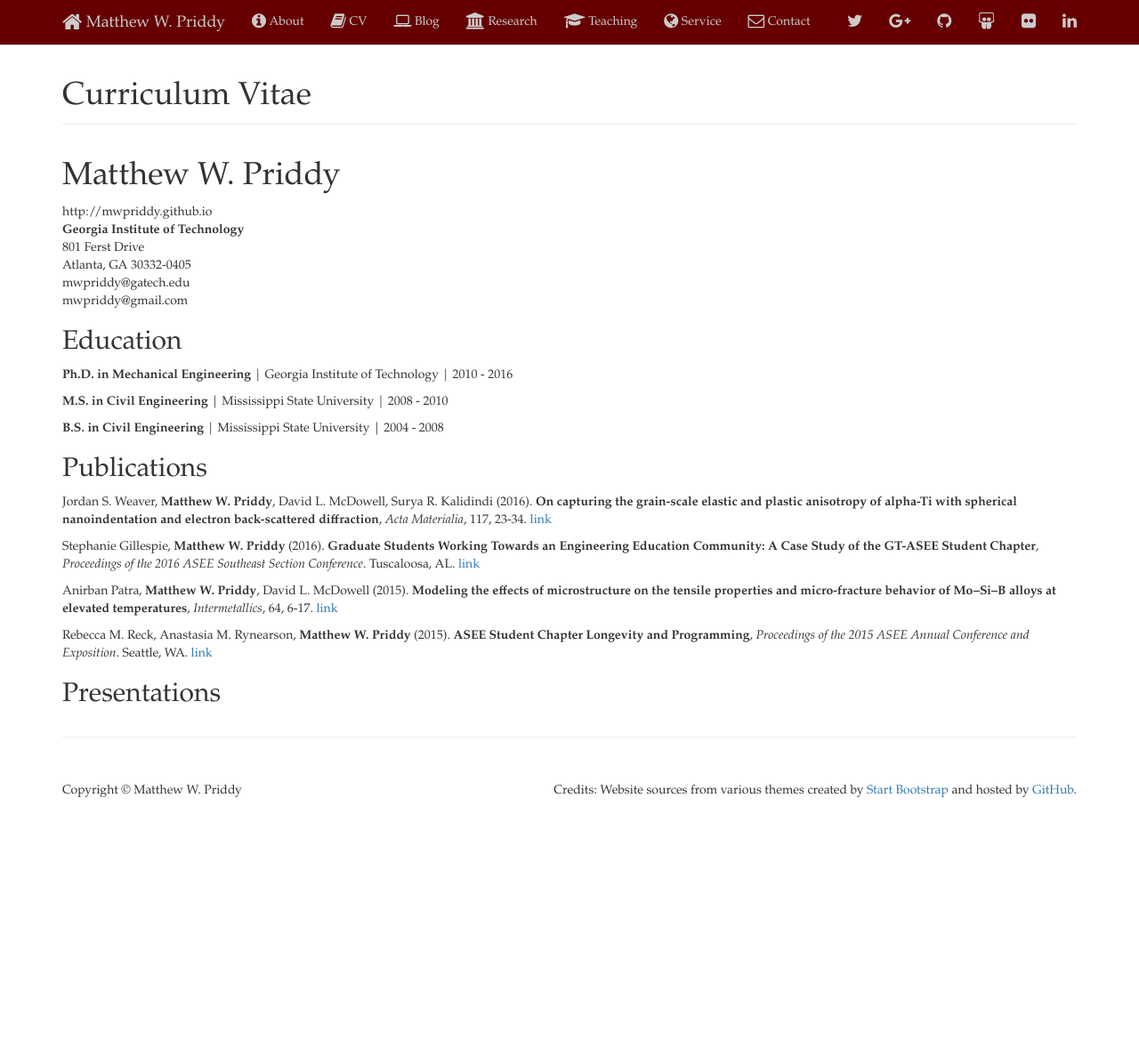
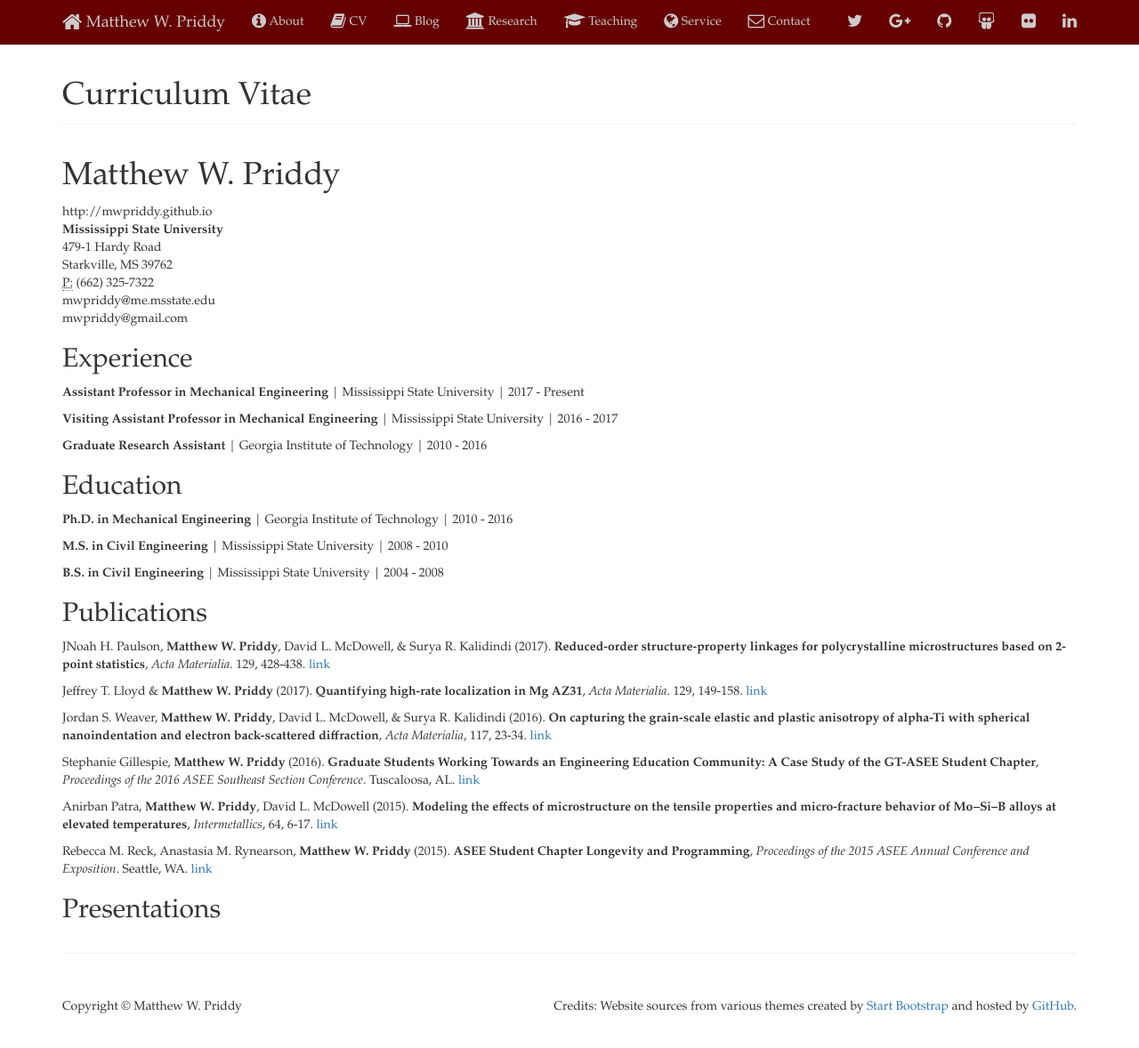
Before and after one commit to mwpriddy/mwpriddy.github.io, a Jekyll site: the page built from cv/index.html, in a window 1280 px wide and 1192 px high. Shown: the top 1178 px of the window at 89% size. Built offline with Jekyll 4.4.1, drawn with Linux system fonts in a browser that asks for light colours; nearby versions of some CDN libraries; comment, search, counter and statistics services are not loaded.

Commit message:
update position and publications.  add experience.

```diff
--- a/cv/index.html
+++ b/cv/index.html
@@ -13,13 +13,18 @@ title: Curriculum Vitae
 		<h1>Matthew W. Priddy</h1>
 		<address>
 		http://mwpriddy.github.io<br>
-		<strong>Georgia Institute of Technology</strong><br>
-		801 Ferst Drive<br>
-		Atlanta, GA 30332-0405<br>
-	<!--	<abbr title="phone">P:</abbr> (123) 456-7890<br> -->
-		<span class="obfuscate">mwpriddy@gatech.edu</span><br>
+		<strong>Mississippi State University</strong><br>
+		479-1 Hardy Road<br>
+		Starkville, MS 39762<br>
+		<abbr title="Office Phone">P:</abbr> (662) 325-7322<br>
+		<span class="obfuscate">mwpriddy@me.msstate.edu</span><br>
 		<span class="obfuscate">mwpriddy@gmail.com</span>
 		</address>
+
+		<h2>Experience</h2>
+		<p><strong>Assistant Professor in Mechanical Engineering</strong> | Mississippi State University | 2017 - Present</p>
+		<p><strong>Visiting Assistant Professor in Mechanical Engineering</strong> | Mississippi State University | 2016 - 2017</p>
+		<p><strong>Graduate Research Assistant</strong> | Georgia Institute of Technology | 2010 - 2016</p>
 
 		<h2>Education</h2>
 		<p><strong>Ph.D. in Mechanical Engineering</strong> | Georgia Institute of Technology | 2010 - 2016</p>
@@ -27,11 +32,15 @@ title: Curriculum Vitae
 		<p><strong>B.S. in Civil Engineering</strong> | Mississippi State University | 2004 - 2008</p>
 
 		<h2>Publications</h2>
-		<p>Jordan S. Weaver, <strong>Matthew W. Priddy</strong>, David L. McDowell, Surya R. Kalidindi (2016). <strong>On capturing the grain-scale elastic and plastic anisotropy of alpha-Ti with spherical nanoindentation and electron back-scattered diffraction</strong>, <em>Acta Materialia</em>, 117, 23-34. <a href="http://www.sciencedirect.com/science/article/pii/S1359645416304840" target="_blank">link</a></p>
+
+		<p>JNoah H. Paulson, <strong>Matthew W. Priddy</strong>, David L. McDowell, &amp Surya R. Kalidindi (2017). <strong>Reduced-order structure-property linkages for polycrystalline microstructures based on 2-point statistics</strong>, <em>Acta Materialia</em>. 129, 428-438. <a href="http://www.sciencedirect.com/science/article/pii/S135964541730188X" target="_blank">link</a></p>
+		<p>Jeffrey T. Lloyd &amp <strong>Matthew W. Priddy</strong> (2017). <strong>Quantifying high-rate localization in Mg AZ31</strong>, <em>Acta Materialia</em>. 129, 149-158. <a href="http://www.sciencedirect.com/science/article/pii/S1359645417301349" target="_blank">link</a></p>
+		<p>Jordan S. Weaver, <strong>Matthew W. Priddy</strong>, David L. McDowell, &amp Surya R. Kalidindi (2016). <strong>On capturing the grain-scale elastic and plastic anisotropy of alpha-Ti with spherical nanoindentation and electron back-scattered diffraction</strong>, <em>Acta Materialia</em>, 117, 23-34. <a href="http://www.sciencedirect.com/science/article/pii/S1359645416304840" target="_blank">link</a></p>
 		<p>Stephanie Gillespie, <strong>Matthew W. Priddy</strong> (2016). <strong>Graduate Students Working Towards an Engineering Education Community: A Case Study of the GT-ASEE Student Chapter</strong>, <em>Proceedings of the 2016 ASEE Southeast Section Conference</em>. Tuscaloosa, AL. <a href="http://asee.cs.southern.edu/openconf/modules/request.php?module=oc_program&action=summary.php&id=63" target="_blank">link</a></p>
 		<p>Anirban Patra, <strong>Matthew W. Priddy</strong>, David L. McDowell (2015). <strong>Modeling the effects of microstructure on the tensile properties and micro-fracture behavior of Mo–Si–B alloys at elevated temperatures</strong>, <em>Intermetallics</em>, 64, 6-17. <a href="http://www.sciencedirect.com/science/article/pii/S0966979515000837" target="_blank">link</a></p>
 		<p>Rebecca M. Reck, Anastasia M. Rynearson, <strong>Matthew W. Priddy</strong> (2015). <strong>ASEE Student Chapter Longevity and Programming</strong>, <em>Proceedings of the 2015 ASEE Annual Conference and Exposition</em>. Seattle, WA. <a href="https://peer.asee.org/asee-student-chapter-longevity-and-programming" target="_blank">link</a></p>
-	<!--	<p><strong>Last Name, F.</strong> (204). Title of a Chapter You Wrote for a Book. In I.M Editor (Ed.), <em>The Book I Contributed To</em> (pp. 97-108). City, ST: Publisher Name. Chapter available at: <a href="#">http://permalink</a>. -->
+
+		<!--	<p><strong>Last Name, F.</strong> (204). Title of a Chapter You Wrote for a Book. In I.M Editor (Ed.), <em>The Book I Contributed To</em> (pp. 97-108). City, ST: Publisher Name. Chapter available at: <a href="#">http://permalink</a>. -->
 
 		<h2>Presentations</h2>
 
```
